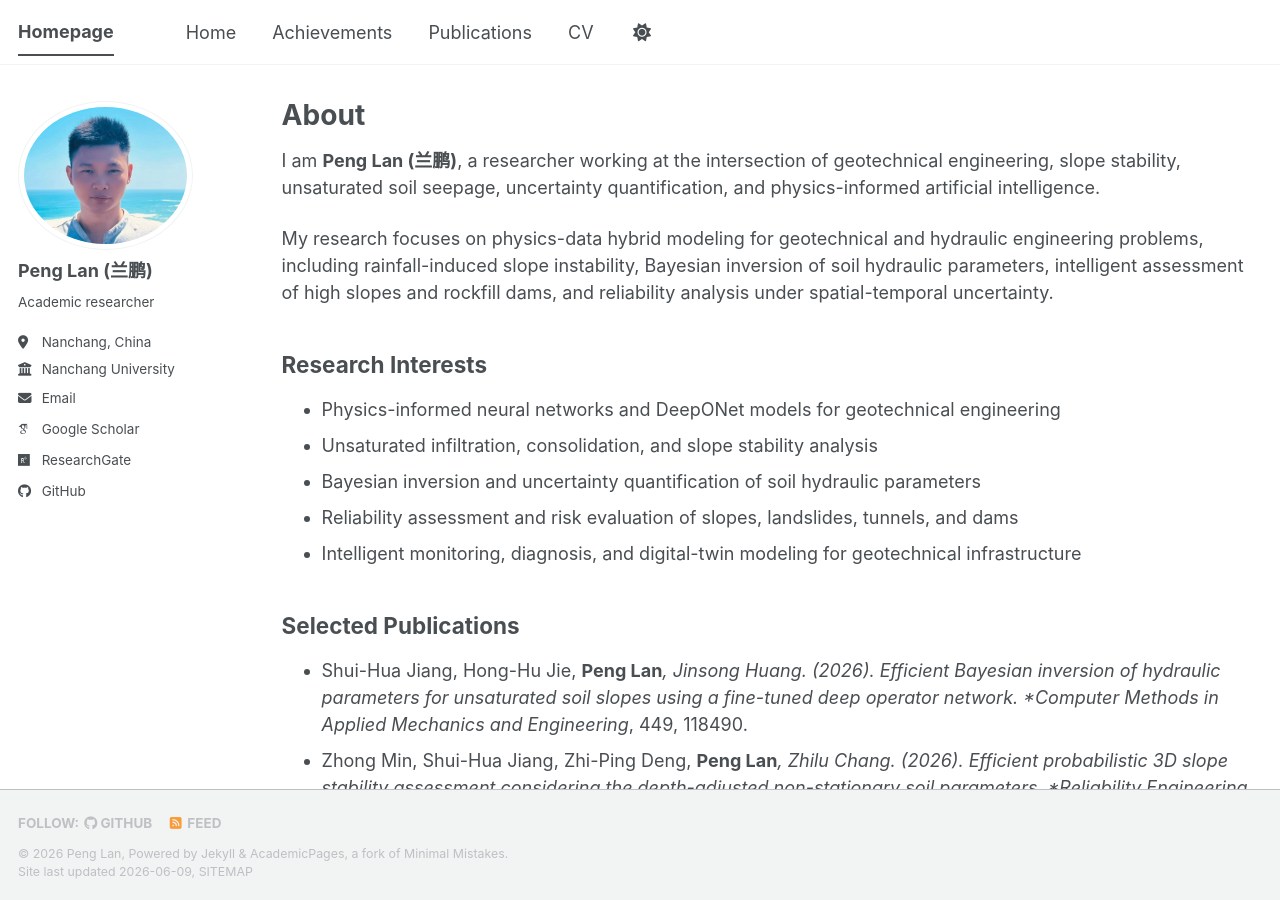
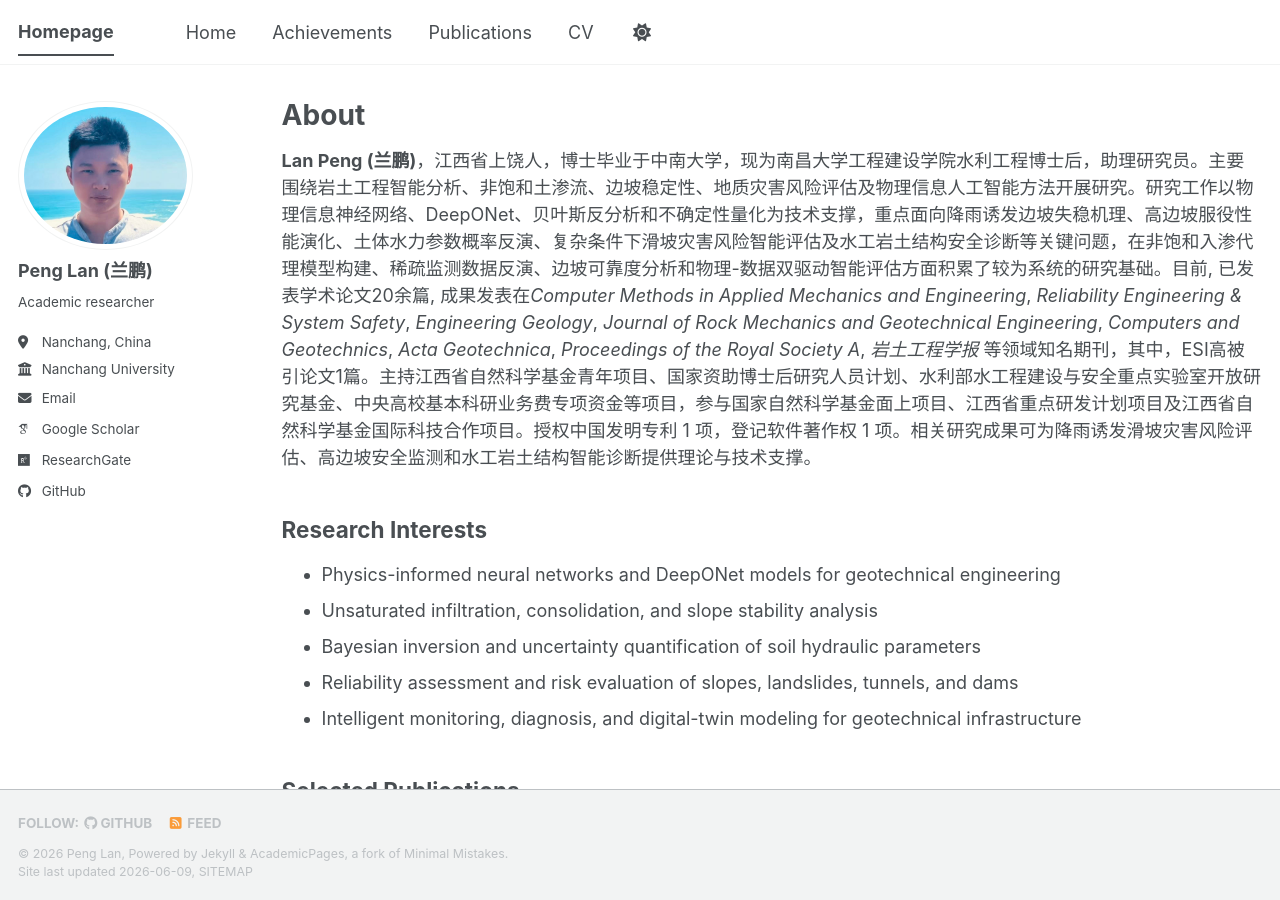
Before and after one commit to LanPeng-94/LanPeng-94.github.io, a Jekyll site: the page built from _pages/about.md, in a window 1280 px wide and 900 px high. Built offline with Jekyll 4.4.1, drawn with Linux system fonts in a browser that asks for light colours; some web fonts are replaced; a script bundle is joined from its source files by our own code; library files that are not in the unit come from our copies.

Commit message:
Update homepage introduction

```diff
--- a/_pages/about.md
+++ b/_pages/about.md
@@ -8,9 +8,7 @@ redirect_from:
   - /about.html
 ---
 
-I am **Peng Lan (兰鹏)**, a researcher working at the intersection of geotechnical engineering, slope stability, unsaturated soil seepage, uncertainty quantification, and physics-informed artificial intelligence.
-
-My research focuses on physics-data hybrid modeling for geotechnical and hydraulic engineering problems, including rainfall-induced slope instability, Bayesian inversion of soil hydraulic parameters, intelligent assessment of high slopes and rockfill dams, and reliability analysis under spatial-temporal uncertainty.
+**Lan Peng (兰鹏)**，江西省上饶人，博士毕业于中南大学，现为南昌大学工程建设学院水利工程博士后，助理研究员。主要围绕岩土工程智能分析、非饱和土渗流、边坡稳定性、地质灾害风险评估及物理信息人工智能方法开展研究。研究工作以物理信息神经网络、DeepONet、贝叶斯反分析和不确定性量化为技术支撑，重点面向降雨诱发边坡失稳机理、高边坡服役性能演化、土体水力参数概率反演、复杂条件下滑坡灾害风险智能评估及水工岩土结构安全诊断等关键问题，在非饱和入渗代理模型构建、稀疏监测数据反演、边坡可靠度分析和物理-数据双驱动智能评估方面积累了较为系统的研究基础。目前, 已发表学术论文20余篇, 成果发表在*Computer Methods in Applied Mechanics and Engineering*, *Reliability Engineering & System Safety*, *Engineering Geology*, *Journal of Rock Mechanics and Geotechnical Engineering*, *Computers and Geotechnics*, *Acta Geotechnica*, *Proceedings of the Royal Society A*, *岩土工程学报* 等领域知名期刊，其中，ESI高被引论文1篇。主持江西省自然科学基金青年项目、国家资助博士后研究人员计划、水利部水工程建设与安全重点实验室开放研究基金、中央高校基本科研业务费专项资金等项目，参与国家自然科学基金面上项目、江西省重点研发计划项目及江西省自然科学基金国际科技合作项目。授权中国发明专利 1 项，登记软件著作权 1 项。相关研究成果可为降雨诱发滑坡灾害风险评估、高边坡安全监测和水工岩土结构智能诊断提供理论与技术支撑。
 
 ## Research Interests
 
```
